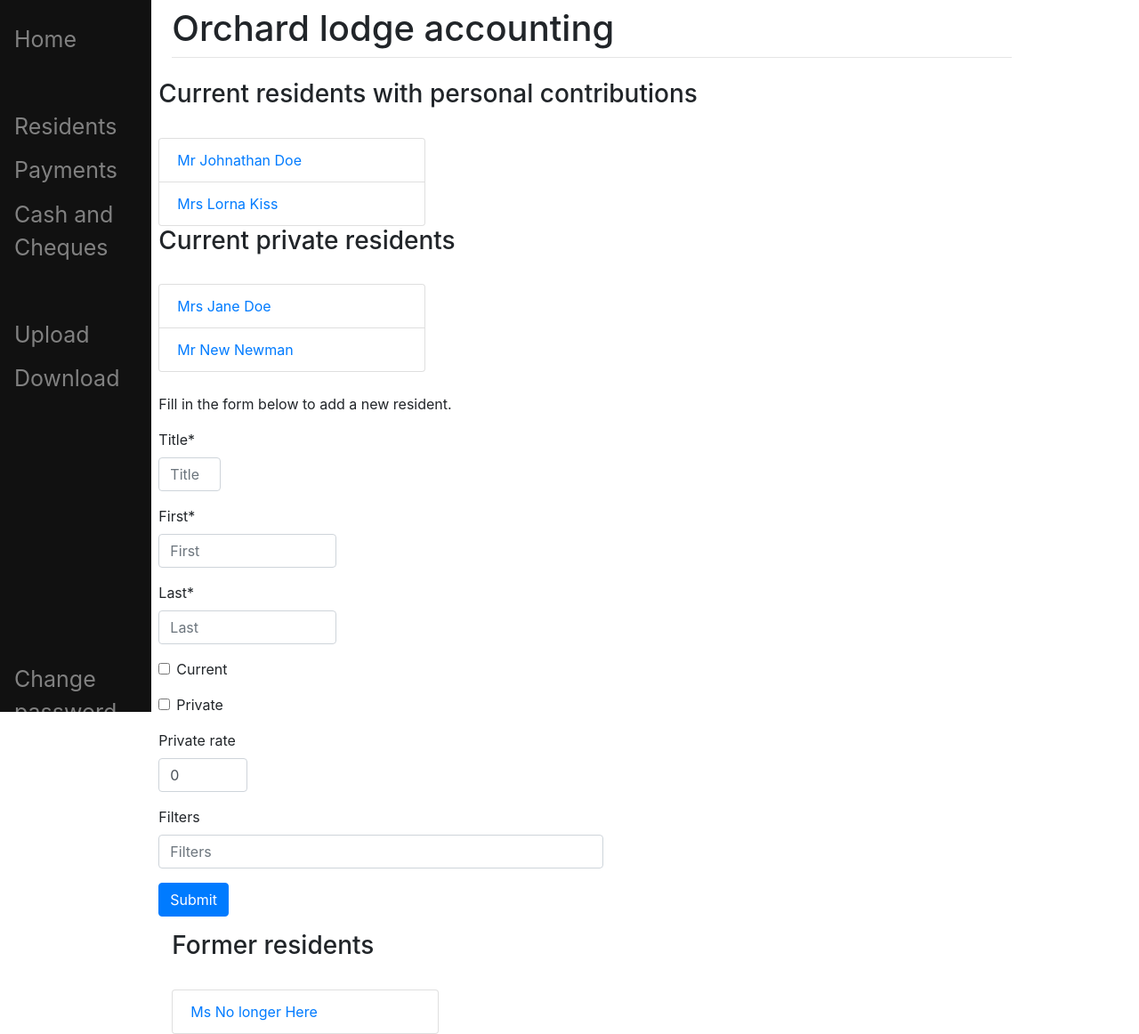
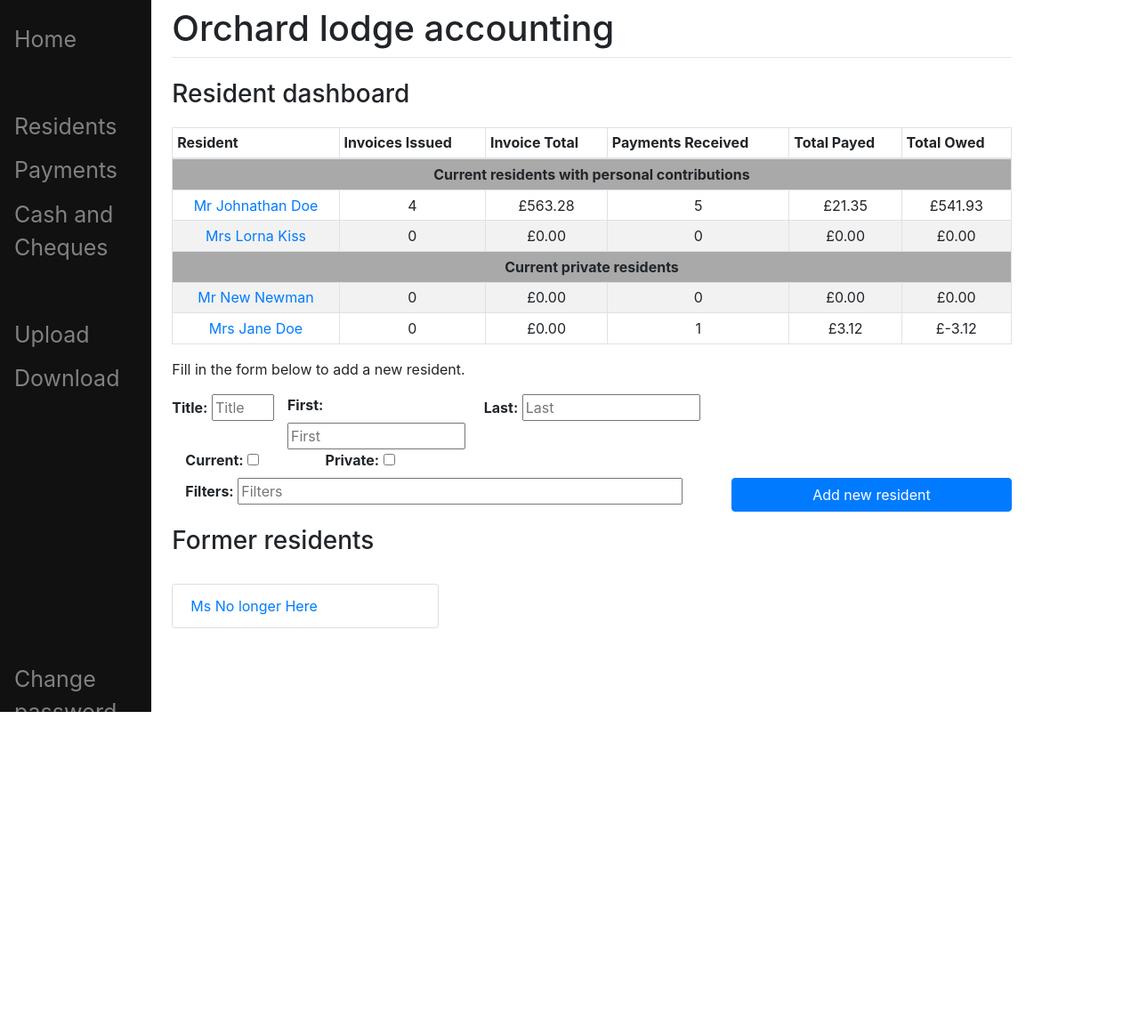
Before and after one commit to chainx/Orchard-lodge-website, a Django app: page /residents/ in a window 1280 px wide; the page is wider, and only the part inside the window is pictured. Shown: that part at 89% size. After the commit the page ends 800 px from the top of that part, so only its background shows below. Run offline with Django 3.2, Linux system fonts and the light colour scheme; a user stored in the database is signed in; data comes from the database, SQL or seed files in the repository; parts of the project's set-up code (start-up, migrations or seed data) failed here and were passed over; some libraries are stand-ins or nearby versions.

Commit message:
Updated residents page with dashboard

```diff
--- a/main/models.py
+++ b/main/models.py
@@ -19,6 +19,17 @@ class resident(models.Model):
     @property
     def url(self):
         return self.name.replace(' ','-')
+
+    def total_invoiced(self):
+        return sum([invoice_.total for invoice_ in self.invoice_set.filter(obsolete=False)])
+    def total_payed(self):
+        return sum([payment_.amount for payment_ in self.payment_set.all()])
+    def total_owed(self):
+        return self.total_invoiced() - self.total_payed()
+    def len_invoices(self):
+        return len(self.invoice_set.filter(obsolete=False))
+    def len_payments(self):
+        return len(self.payment_set.all())
 
     def __str__(self):
         return self.name
--- a/main/templates/main/residents.html
+++ b/main/templates/main/residents.html
@@ -6,33 +6,74 @@ Residents page
 {% endblock %}
 
 {% block content %}
-    <div class="row">
-        <div class="column">
-            <h3>Current residents with personal contributions</h3>
-            <br/>
-            <div class="list-group">
-                {% for res in current_residents %}
-                    <a href="/residents/{{res.url}}" style="width: 300px" class="list-group-item">{{res.name}}</a>
+
+<h3 style="margin-bottom: 20px">Resident dashboard</h3>
+<table class="table table-bordered table-striped table-sm" id="resident-info">
+    <thead>
+        <tr>
+            <th>Resident</th>
+            <th>Invoices Issued</th>
+            <th>Invoice Total</th>
+            <th>Payments Received</th>
+            <th>Total Payed</th>
+            <th>Total Owed</th>
+        </tr>
+    </thead>
+    <tbody>
+        <tr style="background-color: darkgrey"><td colspan="6" class="title"><b>Current residents with personal contributions</b></td></tr>
+        {% for res, invoice_no, invoice_total, payment_no, payment_total, owed in resident_info_table %}
+            <tr id="{{res.name}}">
+                <td><a href="/residents/{{res.url}}">{{res.name}}</a></td>
+                <td>{{invoice_no}}</td>
+                <td>{{invoice_total}}</td>
+                <td>{{payment_no}}</td>
+                <td>{{payment_total}}</td>
+                <td>{{owed}}</td>
+            </tr>
         {% endfor %}
-            </div>
-        </div>
-        <div class="column">
-            <h3>Current private residents</h3>
-            <br/>
-            <div class="list-group">
-                {% for res in private_residents %}
-                    <a href="/residents/{{res.url}}" style="width: 300px" class="list-group-item">{{res.name}}</a>
+        <tr style="background-color: darkgrey"><td colspan="6" class="title"><b>Current private residents</b></td></tr>
+        {% for res, invoice_no, invoice_total, payment_no, payment_total, owed in private_resident_info_table %}
+            <tr id="{{res.name}}">
+                <td><a href="/residents/{{res.url}}">{{res.name}}</a></td>
+                <td>{{invoice_no}}</td>
+                <td>{{invoice_total}}</td>
+                <td>{{payment_no}}</td>
+                <td>{{payment_total}}</td>
+                <td>{{owed}}</td>
+            </tr>
         {% endfor %}
-            </div>
+    </tbody>
+</table>
 
-            <br/><p>Fill in the form below to add a new resident.</p>
-            <form method="post" class="form-group">
+<p>Fill in the form below to add a new resident.</p>
+<!-- <form method="post" class="form-group">
     {% csrf_token %}
     {{form|crispy}}
     <button type="submit" class="btn btn-primary">Submit</button>
-            </form>
+</form> -->
+<form method="post" class="form-group">
+    {% csrf_token %}
+    <input type="hidden" name="form_type" value="Updating resident info">
+    <div class="container">
+        <div class="row">
+            <div class="col-sm-1.5"><b>{{resident_form.title.label_tag}}</b>  {{resident_form.title}}</div>
+            <div class="col-sm-3"><b>{{resident_form.first.label_tag}}</b>  {{resident_form.first}}</div>
+            <div class="col-sm-2.5"><b>{{resident_form.last.label_tag}}</b>  {{resident_form.last}}</div>
+        </div>
+        <div class="row">
+            <div class="col-sm-2"><b>{{resident_form.current.label_tag}}</b>  {{resident_form.current}}</div>
+            <div class="col-sm-2"><b>{{resident_form.private.label_tag}}</b>  {{resident_form.private}}</div>
+            {% if res.private %}
+                <div class="col-sm-3"><b>{{resident_form.private_rate.label_tag}}</b>  {{resident_form.private_rate}}</div>
+            {% endif %}
+        </div>
+        <div class="row">
+            <div class="col-sm"><b>{{resident_form.filters.label_tag}}</b>  {{resident_form.filters}}</div>
+            <button type="submit" class="col-sm-4 btn btn-primary">Add new resident</button>
         </div>
     </div>
+</form>
+
 <h3>Former residents</h3>
 <br/>
 <div class="list-group">
--- a/main/views.py
+++ b/main/views.py
@@ -64,14 +64,28 @@ def payments(request):
     else:
         return redirect('/login')
 
+def str_total(total):
+    return u'\u00A3' + f'{total/100:,.2f}'
+
+def compile_resident_table(residents):
+    resident_table = []
+    resident_list = list(residents)
+    resident_list.sort(key = lambda x: x.total_owed(), reverse=True)
+    for res in resident_list:
+        resident_table.append(
+            [res, res.len_invoices(), str_total(res.total_invoiced()), res.len_payments(), str_total(res.total_payed()), str_total(res.total_owed())]
+        )
+    return resident_table
+
 def residents(request):
     if request.user.is_authenticated:
         residents = resident.objects.exclude(first='Council').exclude(first='Cheques').order_by('last')
         data = {
-            'current_residents' : residents.filter(current=True, private=False),
-            'private_residents' : residents.filter(current=True, private=True),
+            'resident_info_table':  compile_resident_table(residents.filter(current=True, private=False)),
+            'private_resident_info_table': compile_resident_table(residents.filter(current=True, private=True)),
             'former_residents' : residents.filter(current=False),
         }
+
         if request.method=='POST':
             form = ResidentForm(request.POST)
             if form.is_valid():
@@ -79,7 +93,8 @@ def residents(request):
                 return redirect('/residents')
         else:
             form = ResidentForm()
-        data['form']=form
+        data['resident_form']=form
+
         return render(request, "main/residents.html", data)
     else:
         return redirect('/login')
```
Lines whose indentation alone changed are shown as unchanged.
